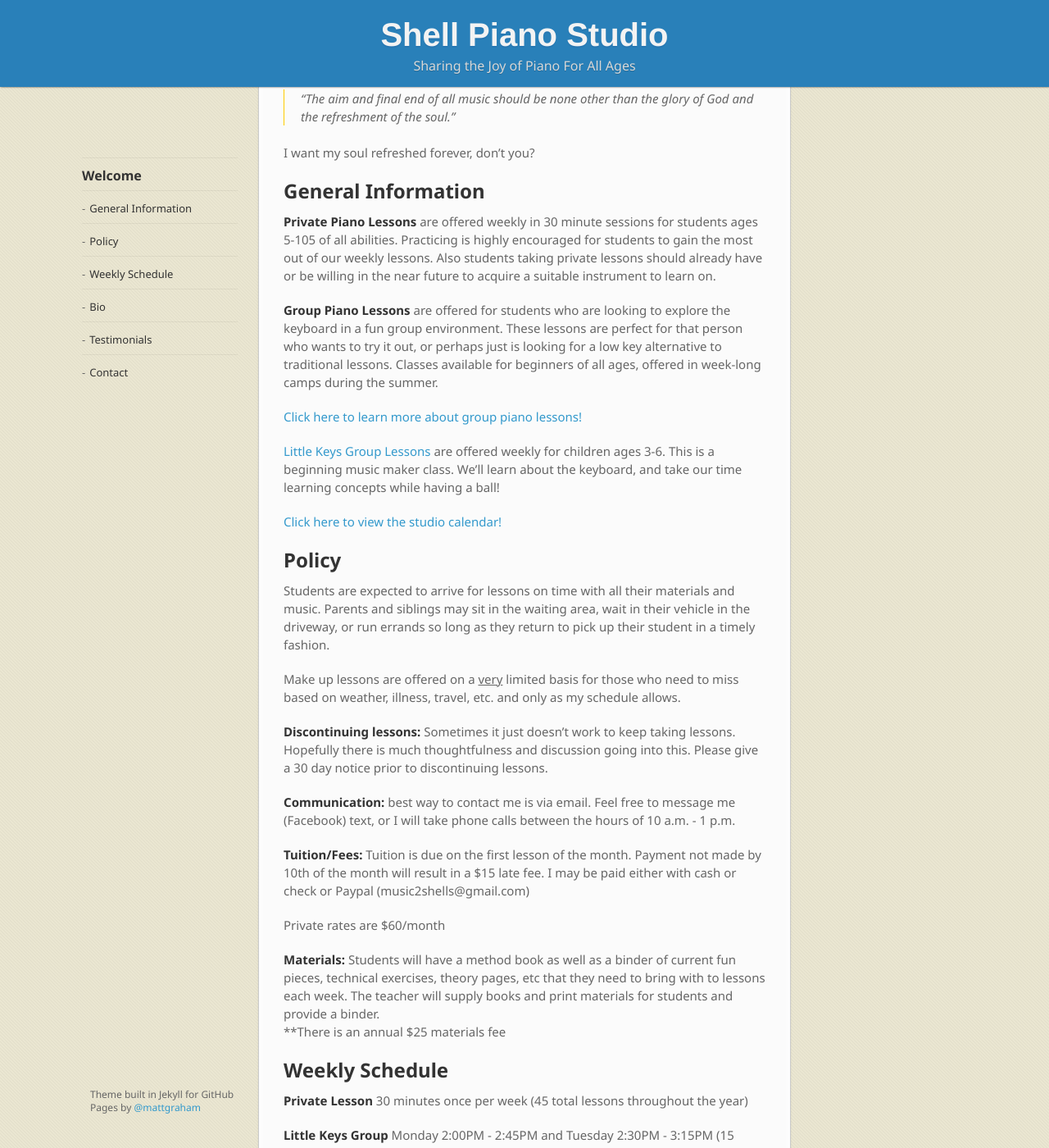
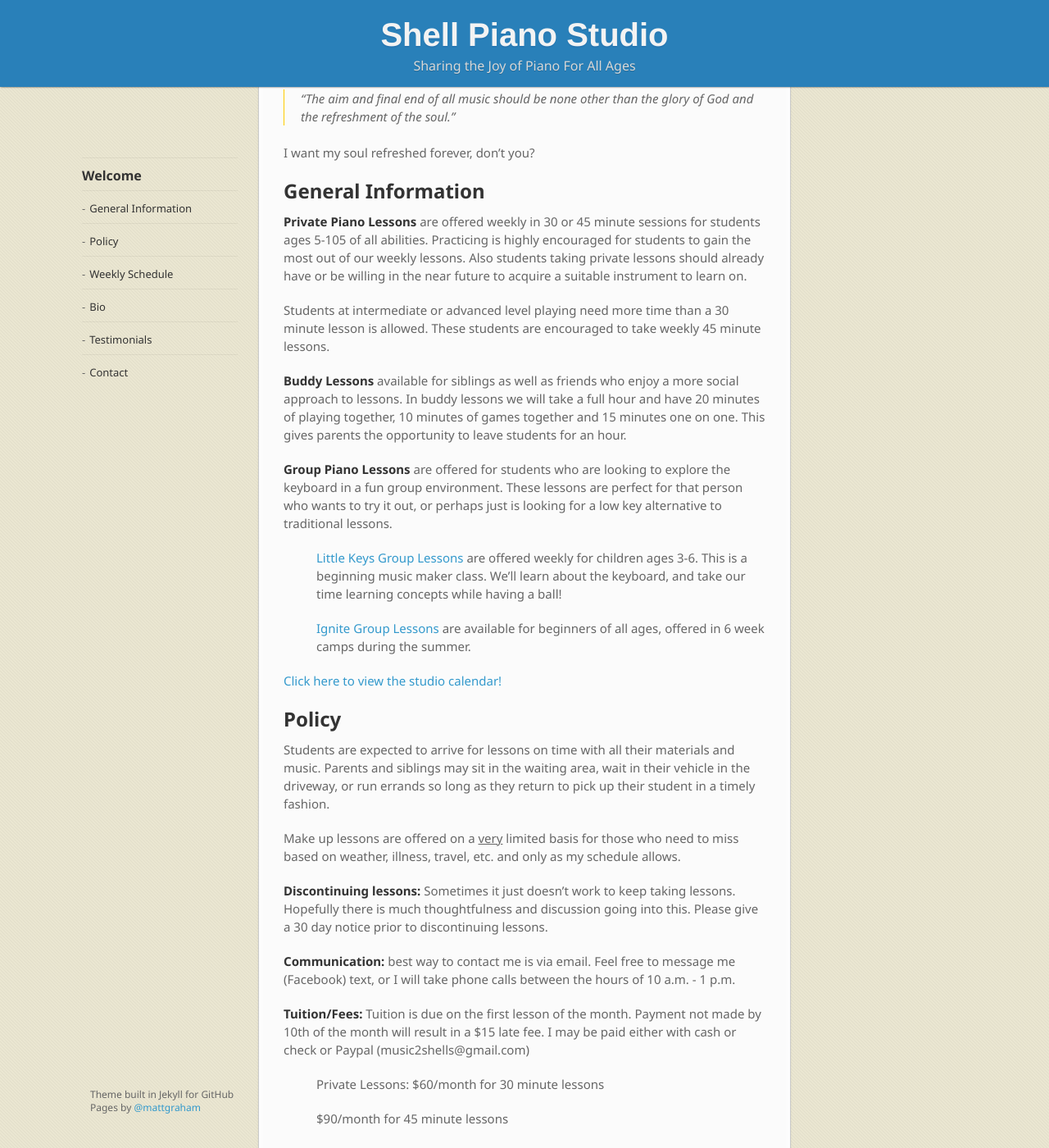
Before and after one commit to trentonshell/shellpiano, a Jekyll site: the page built from index.md, in a window 1280 px wide and 1400 px high, scrolled down 308 px. Shown: the whole window at 82% size. Built offline with Jekyll 4.4.1, drawn with Linux system fonts in a browser that asks for light colours; nearby versions of some CDN libraries; some web fonts are replaced; some of the changed text lies outside the part shown.

Commit message:
Update site for summer 2018

```diff
--- a/_layouts/home.html
+++ b/_layouts/home.html
@@ -13,10 +13,13 @@
 
     <h2>General Information</h2>
 
-    <p><strong>Private Piano Lessons</strong> are offered weekly in 30 minute sessions for students ages 5-105 of all abilities. Practicing is highly encouraged for students to gain the most out of our weekly lessons. Also students taking private lessons should already have or be willing in the near future to acquire a suitable instrument to learn on.</p>
-    <p><strong>Group Piano Lessons</strong> are offered for students who are looking to explore the keyboard in a fun group environment. These lessons are perfect for that person who wants to try it out, or perhaps just is looking for a low key alternative to traditional lessons. Classes available for beginners of all ages, offered in week-long camps during the summer.</p>
-    <p><a href="/documents/GroupPianoDescription.pdf">Click here to learn more about group piano lessons!</a></p>
-    <p><strong><a href="/documents/LittleKeys.pdf">Little Keys Group Lessons</a></strong> are offered weekly for children ages 3-6. This is a beginning music maker class. We’ll learn about the keyboard, and take our time learning concepts while having a ball!</p>
+    <p><strong>Private Piano Lessons</strong> are offered weekly in 30 or 45 minute sessions for students ages 5-105 of all abilities. Practicing is highly encouraged for students to gain the most out of our weekly lessons. Also students taking private lessons should already have or be willing in the near future to acquire a suitable instrument to learn on.</p>
+    <p> Students at intermediate or advanced level playing need more time than a 30 minute lesson is allowed. These students are encouraged to take weekly 45 minute lessons. </p>
+    <p><strong>Buddy Lessons </strong> available for siblings as well as friends who enjoy a more social approach to lessons. In buddy lessons we will take a full hour and have 20 minutes of playing together, 10 minutes of games together and 15 minutes one on one. This gives parents the opportunity to leave students for an hour. </p>
+    <p><strong>Group Piano Lessons</strong> are offered for students who are looking to explore the keyboard in a fun group environment. These lessons are perfect for that person who wants to try it out, or perhaps just is looking for a low key alternative to traditional lessons.</p>
+    <p style="margin-left: 40px"><strong><a href="/documents/LittleKeys.pdf">Little Keys Group Lessons</a></strong> are offered weekly for children ages 3-6. This is a beginning music maker class. We’ll learn about the keyboard, and take our time learning concepts while having a ball!</p>
+    <p style="margin-left: 40px"><strong><a href="/documents/IgnitePoster.pdf">Ignite Group Lessons</a></strong> are available for beginners of all ages, offered in 6 week camps during the summer.</p>
+
     <p><a href="/documents/ShellPianoStudioCalendar.pdf">Click here to view the studio calendar!</a></p>
 
     <h2>Policy</h2>
@@ -26,16 +29,24 @@
     <p><strong>Discontinuing lessons: </strong> Sometimes it just doesn’t work to keep taking lessons. Hopefully there is much thoughtfulness and discussion going into this. Please give a 30 day notice prior to discontinuing lessons. </p>
     <p><strong>Communication: </strong> best way to contact me is via email. Feel free to message me (Facebook) text, or I will take phone calls between the hours of 10 a.m. - 1 p.m. </p>
     <p><strong>Tuition/Fees: </strong> Tuition is due on the first lesson of the month. Payment not made by 10th of the month will result in a $15 late fee. I may be paid either with cash or check or Paypal (music2shells@gmail.com) </p>
-    <p>Private rates are $60/month</p>
+    <p style="margin-left: 40px">Private Lessons:      $60/month for 30 minute lessons </p>
+    <p style="margin-left: 40px">                      $90/month for 45 minute lessons </p>
+    <p style="margin-left: 40px">Buddy Lessons:        $60/month per student</p>
+    <p style="margin-left: 40px">Little Keys Lessons:  $100/6 week session</p>
+    <p style="margin-left: 40px">Ignite Group Lessons: $130/6 week session</p>
 
     <p><strong>Materials: </strong> Students will have a method book as well as a binder of current fun pieces, technical exercises, theory pages, etc that they need to bring with to lessons each week. The teacher will supply books and print materials for students and provide a binder. <br>**There is an annual $25 materials fee </p>
 
     <h2>Weekly Schedule</h2>
 
-    <p><strong> Private Lesson </strong> 30 minutes once per week (45 total lessons throughout the year)</p>
-    <p><strong> Little Keys Group </strong> Monday 2:00PM - 2:45PM and Tuesday 2:30PM - 3:15PM (15 weeks fall/15 spring)</p>
+    <p><strong> Private Lessons</strong>: 30/45 minutes once per week (44 total lessons throughout the year)</p>
+    <p><strong> Buddy Lessons</strong>: 60 minutes once per week with 2 students (44 lessons throughout the year)</p>
+    <p><strong> Little Keys Group Lessons</strong>: Wednesday 10:00-11:00 July 11-August 15 (6 group meetings)</p>
+    <p><strong> Ignite Group Lessons</strong>: Wednesday July 11-August 15 (6 group meetings)
+    <p style="margin-left: 40px">Ages 8-11: 11:00-12:00 (all materials included)</p>
+    <p style="margin-left: 40px">Ages 12 and up: 12:00-1:00 (all materials included)</p>
 
-    <p>There will be a few weeks through the year that I do not teach (holidays, vacation, etc). Your tuition covers 45 weeks of private lessons annually.</p>
+    <p>There will be a few weeks through the year that I do not teach (holidays, vacation, etc). Your tuition covers 44 weeks of private lessons annually.</p>
 
 
     {% include bio.html %}
```
Also changed, not shown: 2 other files.
